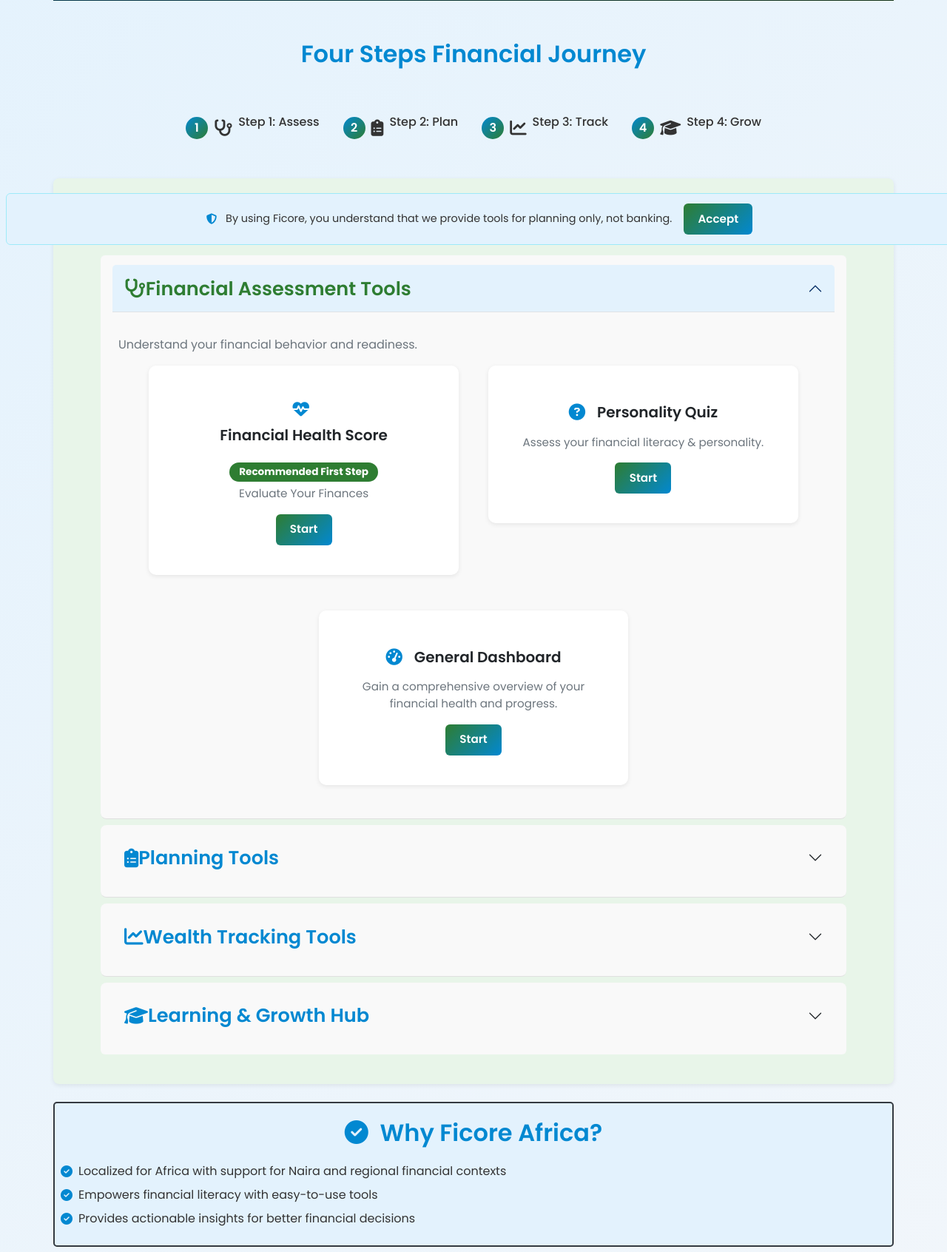
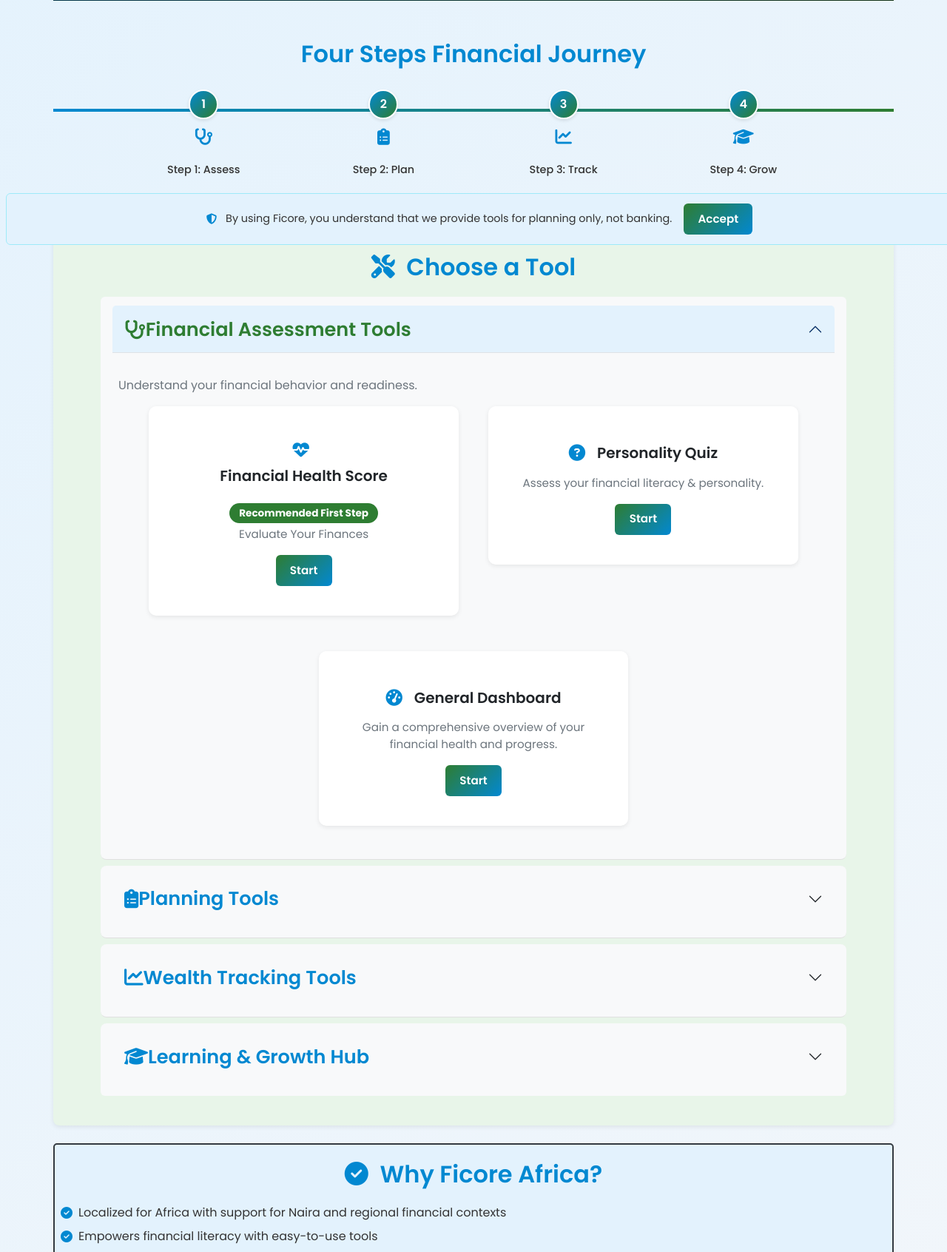
Before and after one commit to ficore-africa/FICORE-TOOLS-SUITE, a Flask app: page / in a window 1280 px wide. Shown: the part 453-2145 px from the top of the page at 74% size. Run offline with Flask 3, Linux system fonts and the light colour scheme; some libraries are stand-ins or nearby versions.

Commit message:
Update styles.css

```diff
--- a/static/css/styles.css
+++ b/static/css/styles.css
@@ -277,27 +277,47 @@
 }
 
 .journey-container {
+    position: relative;
+    padding: 2rem 0;
     display: flex;
     flex-direction: column;
     align-items: center;
+}
+
+/* Central timeline line */
+.journey-container::before {
+    content: '';
+    position: absolute;
+    top: 0;
+    bottom: 0;
+    left: 50%;
+    transform: translateX(-50%);
+    width: 4px;
+    background: linear-gradient(to bottom, #0288D1, #2E7D32);
+}
+
+.journey-steps {
+    display: flex;
+    flex-direction: column;
     gap: 2rem;
-    padding: 1rem;
+    position: relative;
+    width: 100%;
+    max-width: 300px;
 }
 
 .journey-step {
     display: flex;
-    flex-direction: column;
-    align-items: center;
+    align-items: center;
+    justify-content: center;
+    position: relative;
     text-align: center;
     font-size: 0.9rem;
     font-weight: 500;
     color: #333;
     text-decoration: none;
     transition: transform 0.2s ease, background-color 0.2s ease;
-    position: relative;
-    width: 100%;
-    max-width: 300px;
     padding: 1rem;
+    z-index: 1;
 }
 
 .journey-step:hover {
@@ -313,6 +333,7 @@
 
 .journey-icon {
     font-size: 1.5rem;
+    color: #0288D1;
     margin-bottom: 0.5rem;
 }
 
@@ -320,27 +341,26 @@
     display: flex;
     align-items: center;
     justify-content: center;
-    width: 2rem;
-    height: 2rem;
+    width: 2.5rem;
+    height: 2.5rem;
     background: linear-gradient(135deg, #0288D1, #2E7D32);
     color: white;
     border-radius: 50%;
     font-weight: 600;
-    font-size: 0.9rem;
-    margin-bottom: 0.5rem;
+    font-size: 1rem;
+    position: absolute;
+    left: 50%;
+    transform: translateX(-50%);
+    z-index: 2;
+    border: 2px solid #fff;
+    box-shadow: 0 2px 4px rgba(0, 0, 0, 0.1);
+}
+
+/* Step content (icon and text) */
+.journey-step p {
+    margin: 0.5rem 0 0;
     text-wrap: balance;
     white-space: normal;
-}
-
-.journey-step:not(:last-child)::after {
-    content: '';
-    position: absolute;
-    bottom: -1.5rem;
-    left: 50%;
-    transform: translateX(-50%);
-    width: 2px;
-    height: 1.5rem;
-    background: linear-gradient(to bottom, #0288D1, transparent);
 }
 
 /* Tools Section */
@@ -357,7 +377,7 @@
     padding: 0.3rem 0.5rem;
     border: 1px solid #e0e0e0;
     border-radius: 8px;
-    background-color: #f9f9f9;
+    background-color: #f8f9fa;
     transition: transform 0.3s ease-in-out;
 }
 
@@ -392,7 +412,7 @@
     font-size: 1.4rem;
     font-weight: 600;
     color: #0288D1;
-    background-color: #f9f9f9;
+    background-color: #f8f9fa;
     border: none;
     padding: 0.8rem 1rem;
     transition: background-color 0.3s ease, color 0.3s ease;
@@ -1168,37 +1194,50 @@
         font-size: 0.95rem;
     }
 
+    /* Horizontal Timeline for Desktop */
     .journey-container {
+        padding: 1rem 0;
+    }
+
+    .journey-container::before {
+        top: 50%;
+        bottom: auto;
+        left: 0;
+        right: 0;
+        transform: translateY(-50%);
+        width: auto;
+        height: 4px;
+        background: linear-gradient(to right, #0288D1, #2E7D32);
+    }
+
+    .journey-steps {
         flex-direction: row;
-        gap: 2rem;
-        flex-wrap: wrap;
-        justify-content: center;
+        justify-content: space-between;
+        max-width: none;
+        gap: 1rem;
     }
 
     .journey-step {
-        flex-direction: row;
-        font-size: 1rem;
-        max-width: none;
-        width: auto;
+        flex-direction: column;
+        align-items: center;
+        justify-content: flex-start;
+        width: 20%;
         padding: 0.5rem;
     }
 
-    .journey-step:not(:last-child)::after {
-        content: none;
+    .step-badge {
+        position: static;
+        transform: none;
+        margin-bottom: 0.5rem;
+    }
+
+    .journey-step p {
+        margin: 0.5rem 0;
     }
 
     .journey-icon {
         font-size: 1.4rem;
-        margin-bottom: 0;
-        margin-right: 0.5rem;
-    }
-
-    .step-badge {
-        width: 30px;
-        height: 30px;
-        font-size: 1rem;
-        margin-bottom: 0;
-        margin-right: 0.5rem;
+        margin-bottom: 0.5rem;
     }
 
     .tools-section {
```
Also changed, not shown: other parts of static/css/styles.css (+31 -11 lines).
